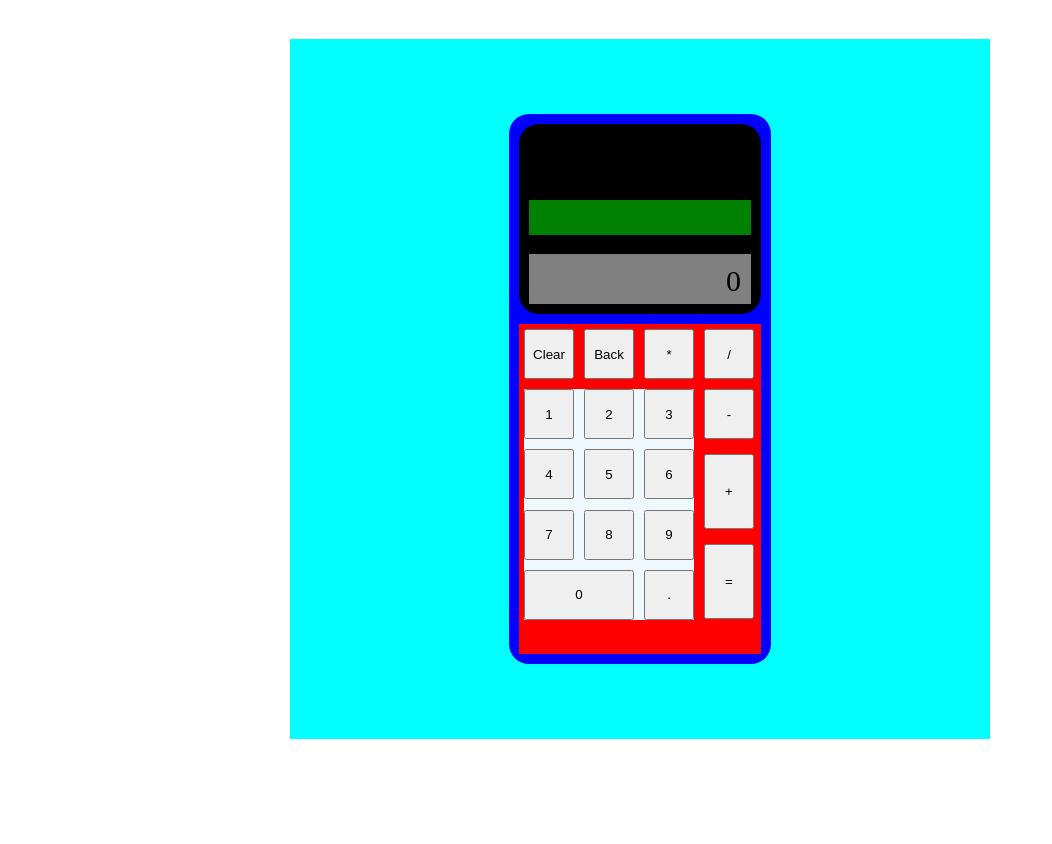
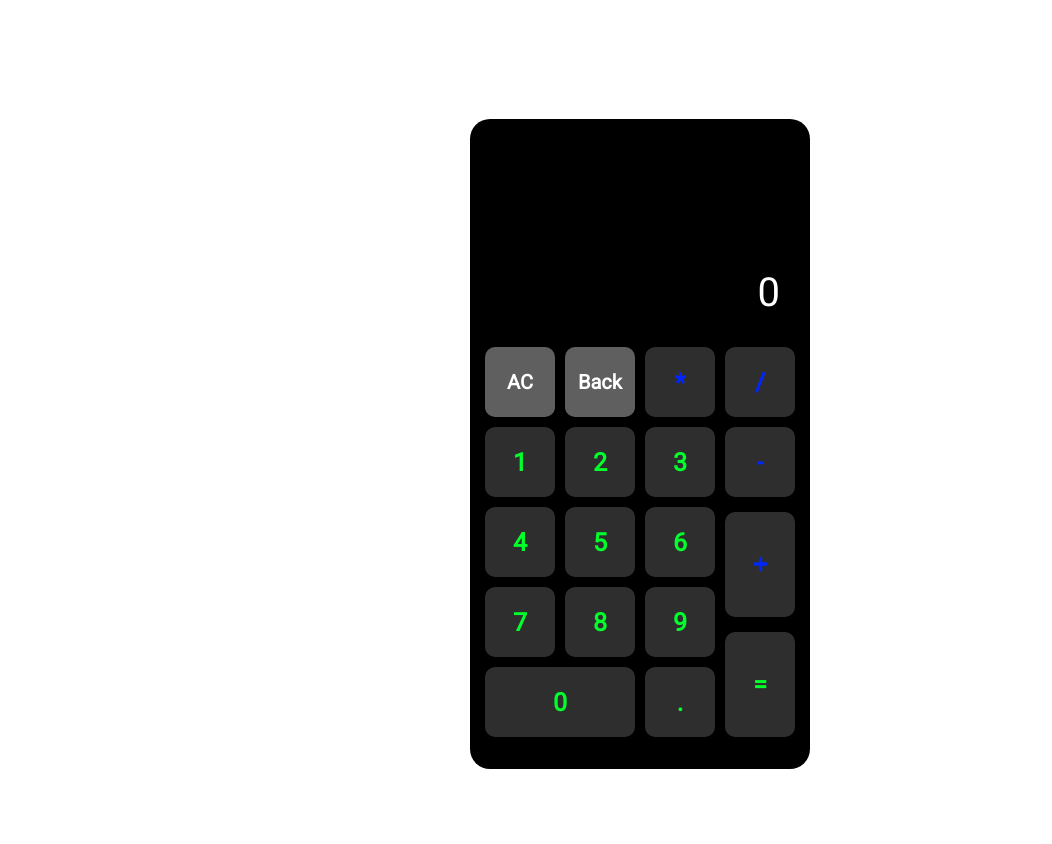
Before and after one commit to Md-Mosabbir/Calculator, a plain HTML site: page index.html in a window 1280 px wide. Shown: the part 98-942 px from the top of the page, without its empty margins (0-1052 px from the left). Before the commit the page ends 837 px from the top, so only its background shows below. Drawn offline with Linux system fonts and the light colour scheme.

Commit message:
Styling finished but extra effects canbe added

```diff
--- a/index.html
+++ b/index.html
@@ -25,7 +25,7 @@
 
                 <div class= "operations">
 
-                    <button class="Clear style-number">Clear</button>
+                    <button class="Clear style-number">AC</button>
                     <button class="Back style-number">Back</button>
 
                     <button class = "operator">*</button>
--- a/static/style/style.css
+++ b/static/style/style.css
@@ -1,7 +1,16 @@
+@import url('https://fonts.googleapis.com/css2?family=Roboto&display=swap');
+
 *{
     padding: 0;
     margin: 0;
     box-sizing: border-box;
+}
+
+h1{
+    text-align: center;
+    font-family: 'Roboto', sans-serif;
+    font-size: 70px;
+
 }
 
 
@@ -10,21 +19,31 @@
     justify-content: center;
     align-items: center;
 
-    background-color: aqua;
-    width: 700px;
-    height: 700px;
-    margin: 100px auto 0 auto;
 
+    width: 900px;
+    height: 800px;
+    margin: 60px auto 0 auto;
+
+
+}
+button{
+    border: none;
+    font-family: 'Roboto', sans-serif;
+    font-weight: 950;
+    font-size: 25px;
+    background-color: hsl(0, 0%, 18%);
+    color: hsl(130, 100%, 50%);
+    border-radius: 10px;
 
 }
 
 .calculator{
     position: relative;
-    background-color: blue;
+    background-color: black;
     border-radius: 20px;
     padding: 10px;
-    width: 262px;
-    height: 550px;
+    width: 340px;
+    height: 650px;
     overflow: hidden;
 }
 
@@ -33,7 +52,11 @@
     flex-direction: column;
     justify-content: flex-end;
     gap: 1.2rem;
-    background-color: black;
+
+    font-family: 'Roboto', sans-serif;
+    color: #fff;
+
+
     width: 100%;
     height: 190px;
     border-radius: 20px;
@@ -43,7 +66,7 @@
 }
 
 .previous-number{
-    background-color: green;
+    color: green;
     width: 100%;
     height: 35px;
     text-align: right;
@@ -52,23 +75,26 @@
 }
 
 .current-number{
-    background-color: gray;
+
     width: 100%;
     height: 50px;
     text-align: right;
-    font-size: 30px;
+    font-size: 40px;
     padding: 10px;
 }
 
 .operation-container{
-    background-color: red;
+
     padding: 5px;
-    height: 330px;
-    margin-top: 10px;
+    height: 400px;
+    margin-top: 23px;
+
 }
 
 .Buttons-and-side{
     display: flex;
+
+    width: 100%;
     gap: 10px;
 }
 
@@ -76,12 +102,14 @@
     display: flex;
     flex-direction: column;
     gap: 10px;
+
+    width: 70px;
 }
 
 .buttons{
-    background-color: aliceblue;
-    width: 170px;
-    height: 231px;
+
+    width: 230px;
+    height: 305px;
 
     display: flex;
     flex-wrap: wrap;
@@ -90,26 +118,28 @@
 }
 
 .number{
-    width: 50px;
-    height: 50px;
+    width: 70px;
+    height: 70px;
 }
 
 .number.zero{
-    width: 110px;
-    height: 50px;
+    width: 150px;
+    height: 70px;
 
 
 }
 
 .Decimal{
-    width: 50px;
-    height: 50px;
+    width: 70px;
+    height: 70px;
 
 }
 
 
 .operations{
     display: flex;
+
+    width: 100%;
     margin-bottom: 10px;
     gap: 10px;
 
@@ -117,20 +147,24 @@
 
 }
 .operator{
-    width: 50px;
-    height: 50px;
+    width: 70px;
+    height: 70px;
+    color: hsl(231, 100%, 50%);
 
 }
 
 .style-number{
-    width: 50px;
-    height: 50px;
+    width: 70px;
+    height: 70px;
+    background-color: hsla(0, 0%, 55%, 0.678);
+    color: hsl(0, 0%, 100%);
+    font-size: 20px;
 }
 
 
 .special-size{
     margin-top: 5px;
-    width: 50px;
-    height: 75px;
+    width: 70px;
+    height: 105px;
 
 }
```
